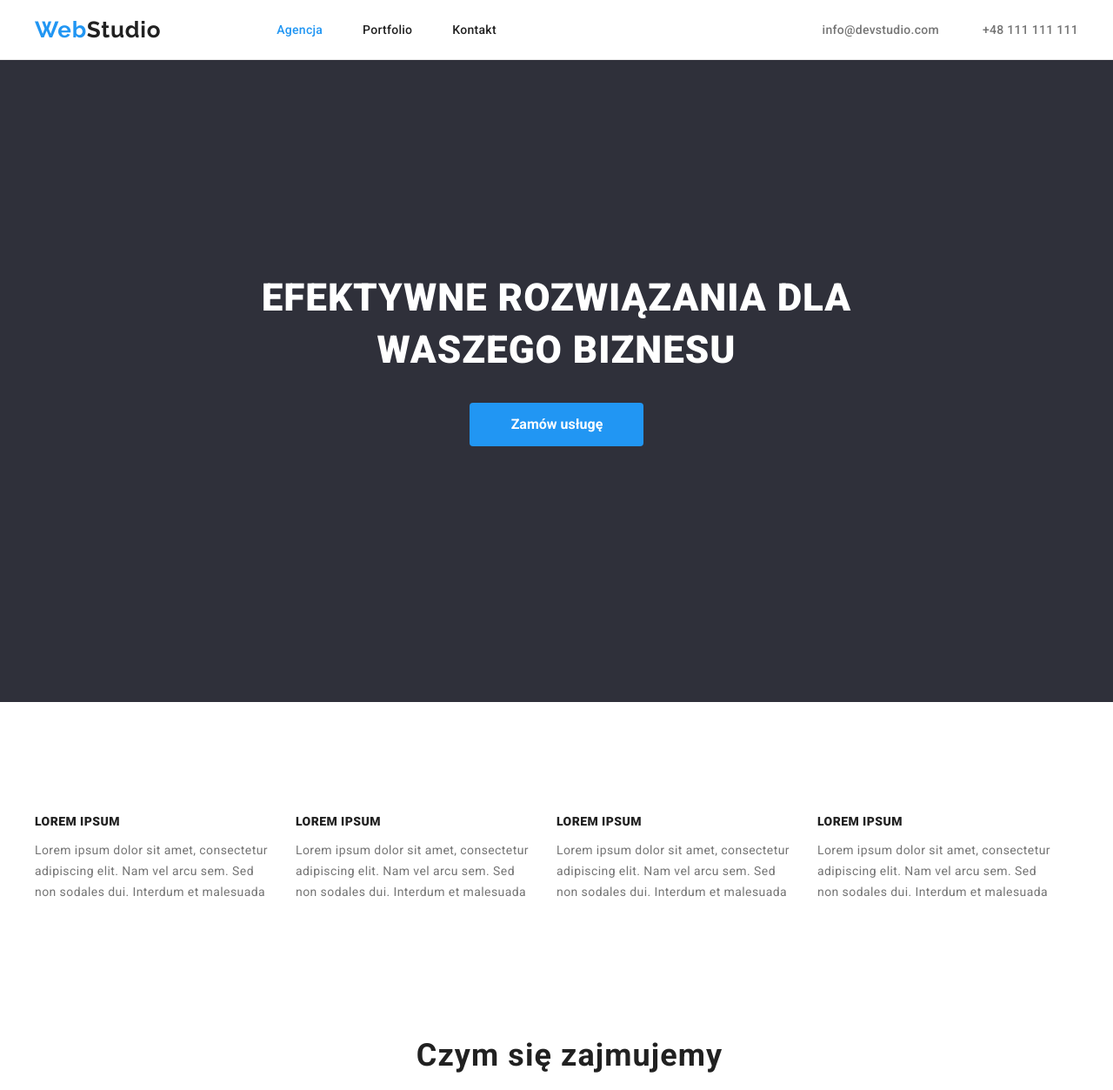
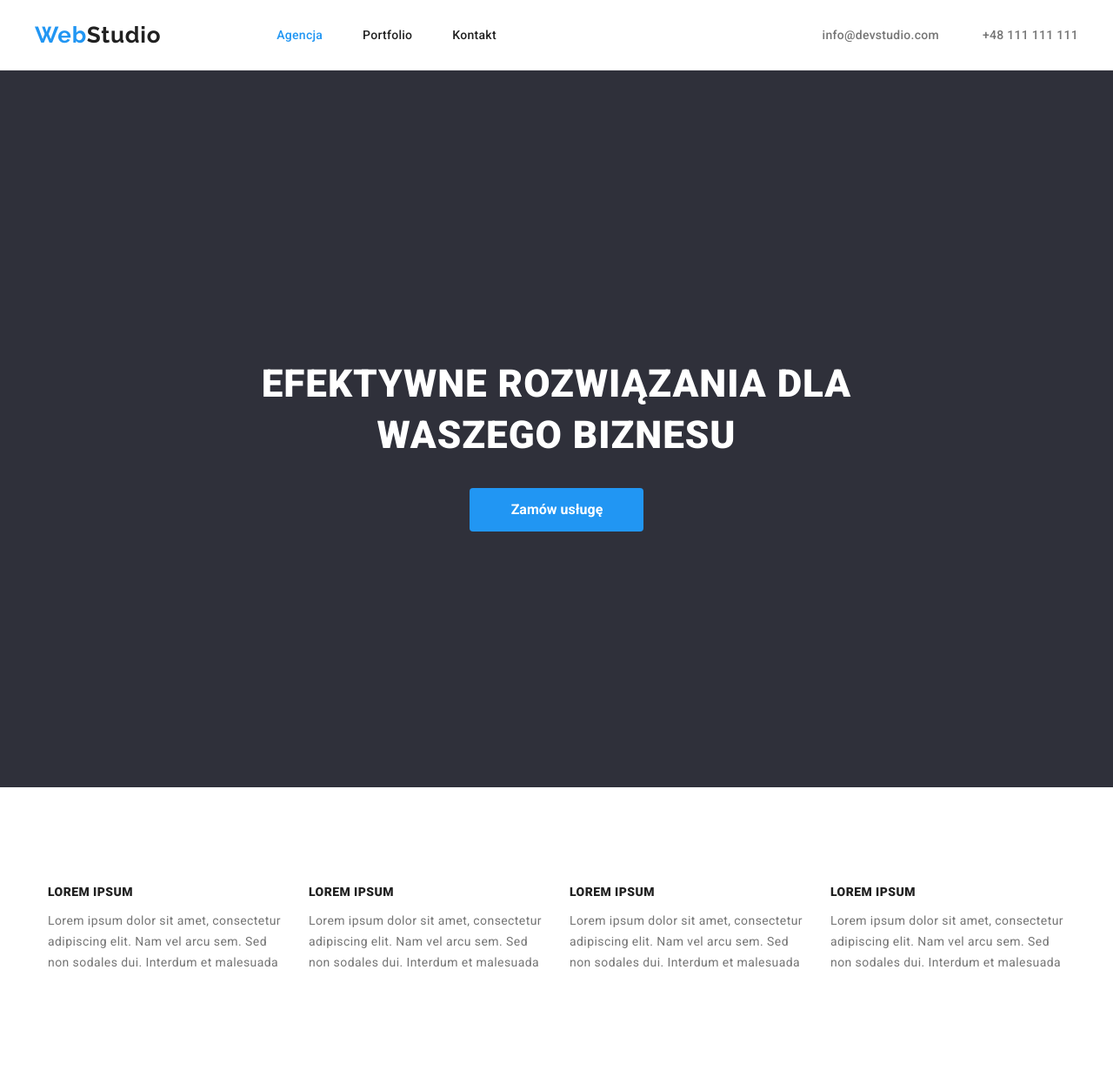
Before and after one commit to UlaMazurek/goit-markup-hw-08, a plain HTML site: page index.html in a window 1280 px wide. Shown: the top 1253 px of the page at 87% size. Drawn offline with nearby package versions, Linux system fonts and the light colour scheme.

Commit message:
update style.css

```diff
--- a/css/style.css
+++ b/css/style.css
@@ -22,6 +22,7 @@ margin: 0 auto;
 display: flex;
 align-items: center;
 justify-content: space-between;
+height: 80px;
 }
 
 nav {display: flex;}
@@ -41,6 +42,8 @@ text-decoration: none;
 width: 145px;
 margin-right: 93px;
 align-items: center;
+padding-top: 24px;
+padding-bottom: 24px;
 }
 
 .web-logo {color: var(--active-color);
@@ -117,20 +120,22 @@ letter-spacing: 0.06em;
 padding-bottom: 94px;
 }
 
-/* dodane width
-usunięte height: 120px;
+.text .container {flex-direction: column;
+padding-top: 200px;
+padding-bottom: 200px;
+}
+
+/* dodane height: 120px;
 */
 .text-title {font-weight: 900;
 color: var(--white);
 font-size: 44px;
 line-height: 1.36;
-padding-top: 114px;
 justify-content: center;
 margin-left: auto;
 margin-right: auto;
 margin-bottom: 30px;
 width: 696px;
-display: block;
 }
 
 .button-active {font-family: "Roboto", sans-serif;
@@ -147,7 +152,7 @@ border-radius: 4px;
 border-style: hidden;
 margin-left: auto;
 margin-right: auto;
-margin-bottom: 200px;
+
 cursor: pointer;
 display: block;
 }
@@ -161,12 +166,16 @@ flex-wrap: wrap;
 column-gap: 30px;
 padding: 0;
 width: 1170px;
+max-height: 101px;
 flex-direction: row;
 justify-content: center;
 align-content: center;
+margin-left: auto;
+margin-right: auto;
 }
 
-.asset-element {flex-basis: calc((100% - 90px) / 4);}
+.asset-element {flex-basis: calc((100% - 90px) / 4);
+}
 
 /*  czy to jest tutaj potrzebne?
  .asset-list > li {width: 270px;) */
@@ -184,6 +193,7 @@ color: var(--beige);
 font-size: 14px;
 line-height: 1.71;
 letter-spacing: 0.03em;
+width: 270px;
 }
 
 .scope {text-align: center;
```
